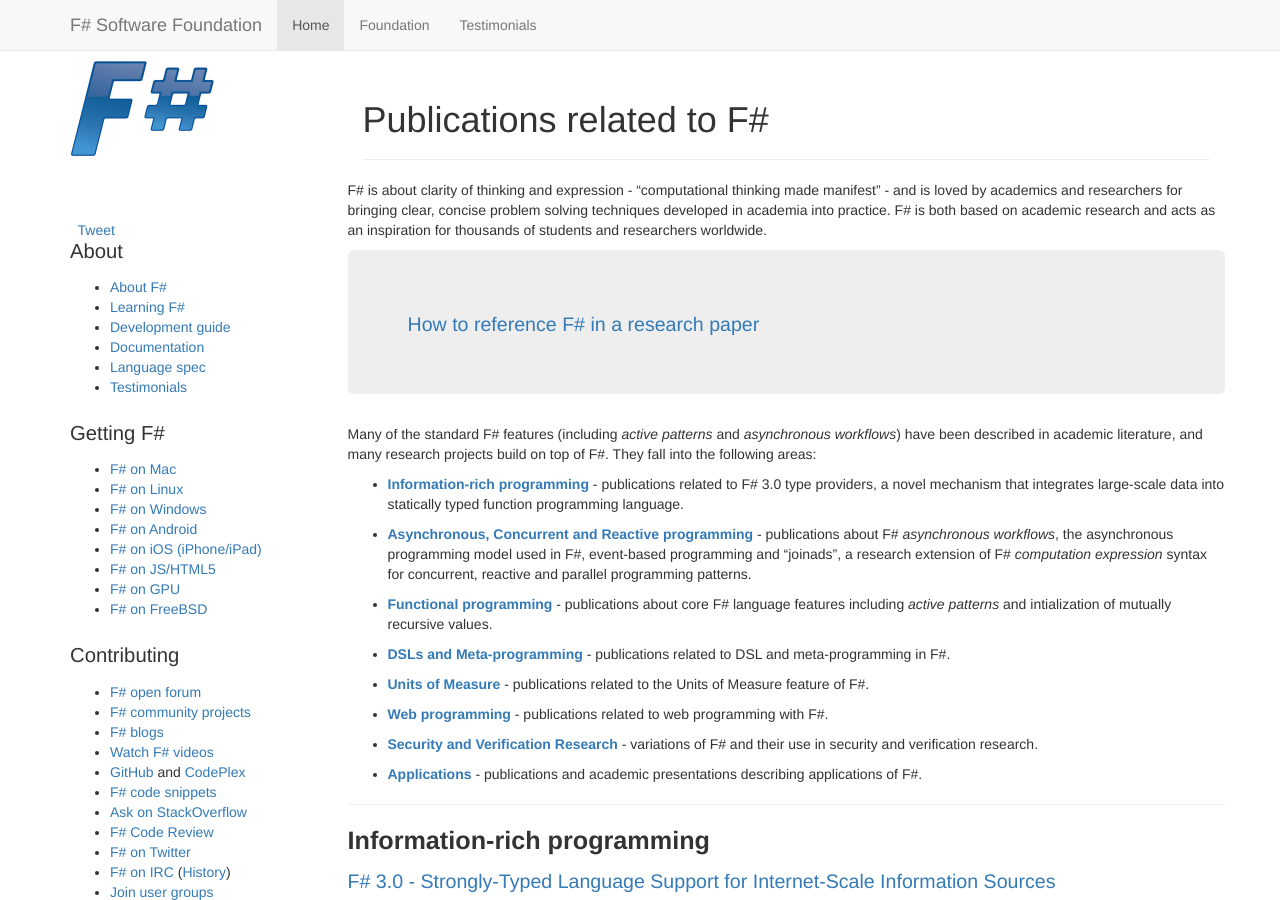
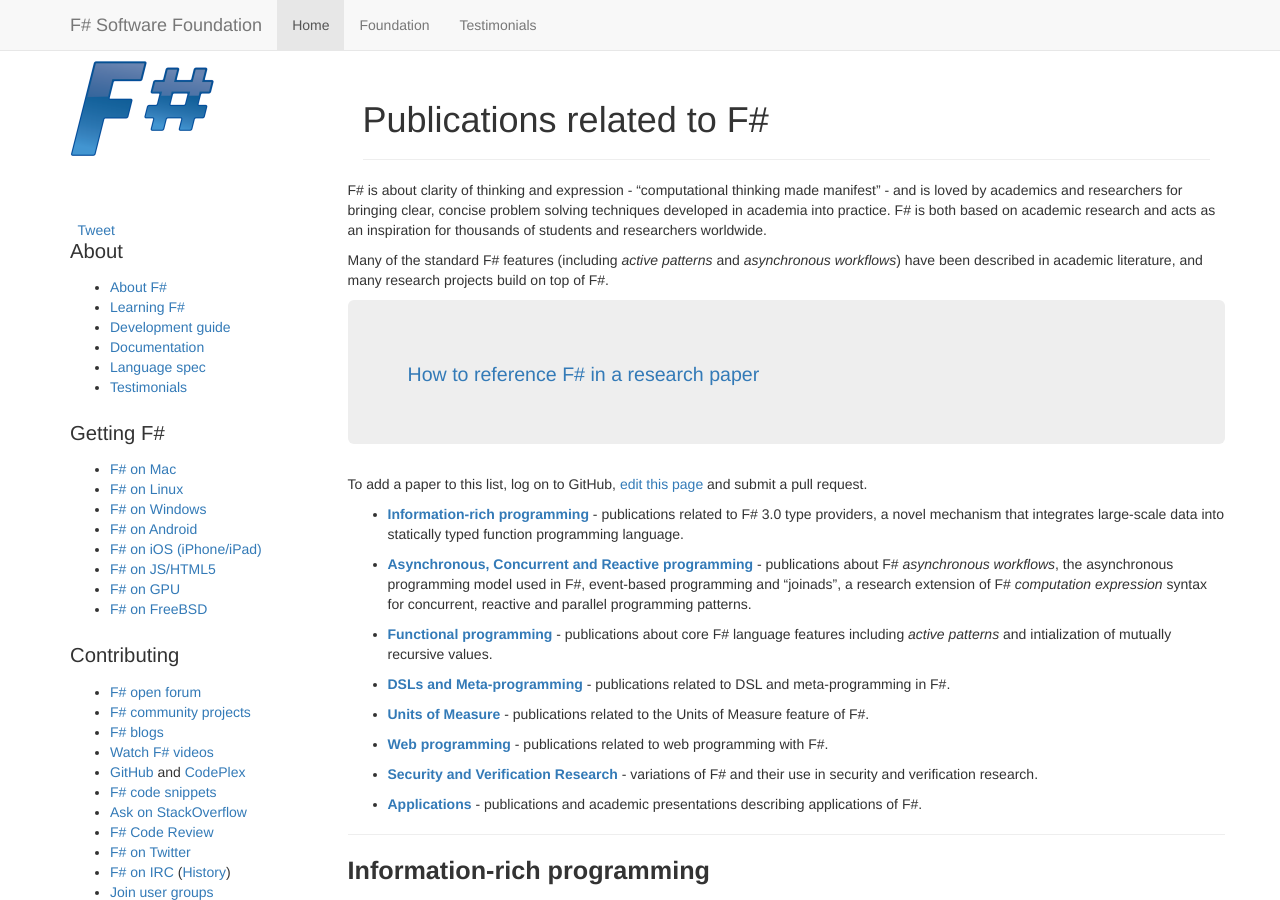
Before and after one commit to fsharp/fsharp.org, a Jekyll site: the page built from teaching/research.md, in a window 1280 px wide and 900 px high. Built offline with Jekyll 4.4.1, drawn with Linux system fonts in a browser that asks for light colours; nearby versions of some CDN libraries; some web fonts are replaced; comment, search, counter and statistics services are not loaded.

Commit message:
Update research.md

```diff
--- a/teaching/research.md
+++ b/teaching/research.md
@@ -9,13 +9,17 @@
 F# is both based on academic research and acts as an inspiration for thousands of
 students and researchers worldwide.
 
+Many of the standard F# features (including _active patterns_ and _asynchronous workflows_)
+have been described in academic literature, and many
+research projects build on top of F#.
+
 <div class="jumbotron visible-lg howToReference" id="how-to-reference">
   <h3><a href="http://blogs.msdn.com/b/dsyme/archive/2012/07/11/how-to-reference-for-f-in-a-research-paper.aspx">How to reference F# in a research paper</a></h3>
 </div>
 
-Many of the standard F# features (including _active patterns_ and _asynchronous workflows_)
-have been described in academic literature, and many
-research projects build on top of F#. They fall into the following areas:
+
+To add a paper to this list, log on to GitHub, [edit this page](https://github.com/fsharp/fsfoundation/edit/gh-pages/teaching/research.md) and submit a pull request.
+
 
  * **[Information-rich programming](#informationrich_programming)** - publications related to F# 3.0 type providers, a novel mechanism
      that integrates large-scale data into statically typed function programming language.
```
